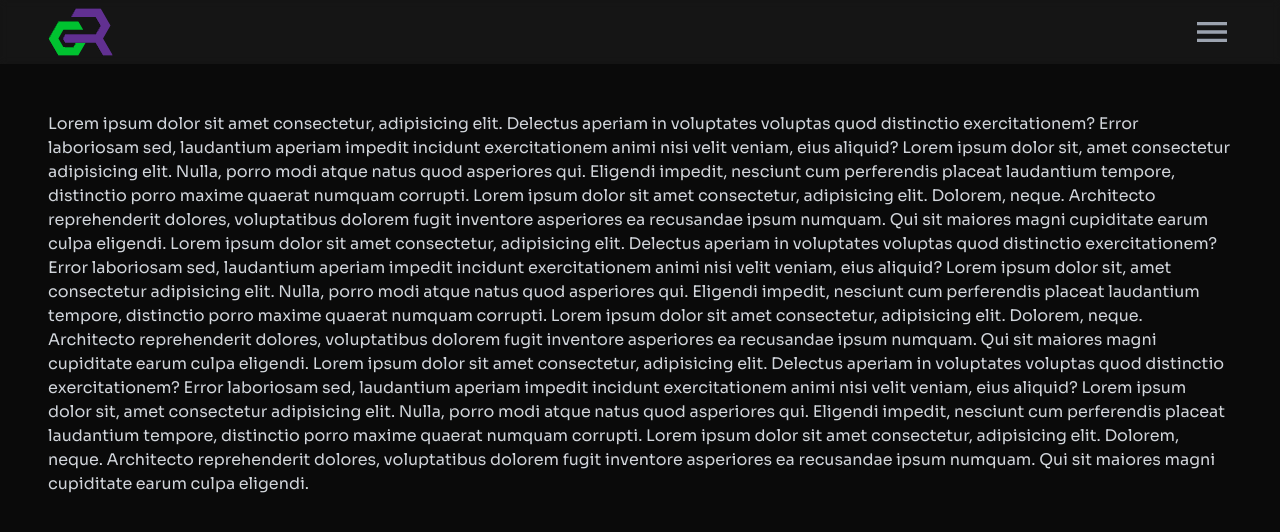
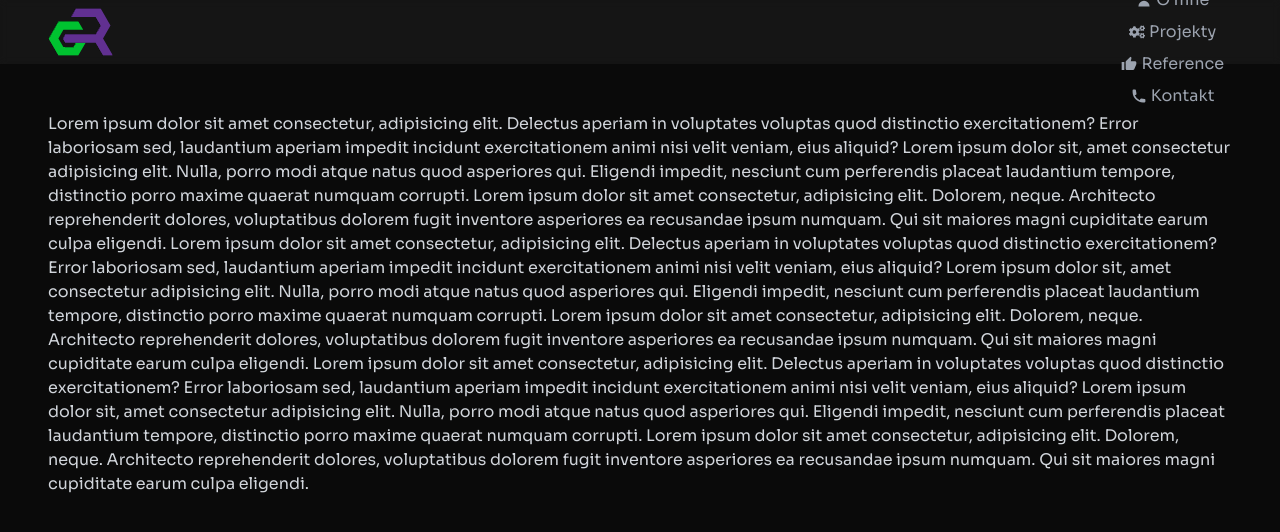
Before and after one commit to PetrGrabovsky/grabovsky-tech, a Next.js app: page / in a window 1280 px wide. Shown: the top 532 px of the page. Built offline with nearby package versions, Linux system fonts and the light colour scheme.

Commit message:
feat: Vytvoř základ NavLink a Navigation komponenty

```diff
--- a/layout/components/Layout.tsx
+++ b/layout/components/Layout.tsx
@@ -11,6 +11,7 @@ import Main from './Main';
 import Marker from './Marker';
 import MenuButton from './MenuButton';
 import MobileNavContainer from './MobileNavContainer';
+import Navigation from './Navigation';
 
 const Layout = ({ children }: PropsWithChildren) => {
   const { isMobile, isNavOpen, isShrunk, markerRef, toggleNavOpen } = useLayoutManager();
@@ -21,11 +22,15 @@ const Layout = ({ children }: PropsWithChildren) => {
 
       <Header className={clsx(isShrunk ? 'h-10 py-1' : 'h-16 py-2')}>
         <LinkedLogo />
-        <MenuButton
-          className={clsx(isShrunk ? 'py-0' : 'py-1')}
-          isNavOpen={isNavOpen}
-          onClick={toggleNavOpen}
-        />
+        {isMobile ? (
+          <MenuButton
+            className={clsx(isShrunk ? 'py-0' : 'py-1')}
+            isNavOpen={isNavOpen}
+            onClick={toggleNavOpen}
+          />
+        ) : (
+          <Navigation />
+        )}
       </Header>
 
       {isMobile && (
@@ -34,7 +39,9 @@ const Layout = ({ children }: PropsWithChildren) => {
             isNavOpen ? 'translate-x-0 opacity-100' : '-translate-x-full opacity-0',
             isShrunk ? 'top-10' : 'top-16'
           )}
-        ></MobileNavContainer>
+        >
+          <Navigation />
+        </MobileNavContainer>
       )}
 
       <Main>{children}</Main>
--- a/layout/components/MobileNavContainer.tsx
+++ b/layout/components/MobileNavContainer.tsx
@@ -9,7 +9,8 @@ const MobileNavContainer = ({ children, className }: MobileNavContainerPropertie
   return (
     <div
       className={clsx(
-        'layout-background transition-primary fixed bottom-0 left-0 right-0',
+        'layout-background transition-primary fixed bottom-0 left-0 right-0 flex items-center',
+        'justify-center',
         className
       )}
     >
--- /dev/null
+++ b/layout/components/NavLink.tsx
@@ -0,0 +1,21 @@
+import Link from 'next/link';
+
+import { NavItem } from '../types';
+
+interface NavLinkProperties {
+  navItem: NavItem;
+}
+
+const NavLink = ({ navItem: { href, label, Icon } }: NavLinkProperties) => {
+  return (
+    <Link
+      className='flex items-center justify-center space-x-1 px-2 py-1 text-gray-400'
+      href={href}
+    >
+      <Icon className='h-4 w-auto' />
+      <span>{label}</span>
+    </Link>
+  );
+};
+
+export default NavLink;
--- /dev/null
+++ b/layout/components/Navigation.tsx
@@ -0,0 +1,23 @@
+import navItems from '../data/nav-items';
+import NavLink from './NavLink';
+
+const Navigation = () => {
+  return (
+    <nav
+      aria-label='Hlavní navigace'
+      className='flex items-center justify-center'
+      id='navigation'
+      role='navigation'
+    >
+      <ul className='flex flex-col'>
+        {navItems.map((item) => (
+          <li key={item.id}>
+            <NavLink navItem={item} />
+          </li>
+        ))}
+      </ul>
+    </nav>
+  );
+};
+
+export default Navigation;
```
